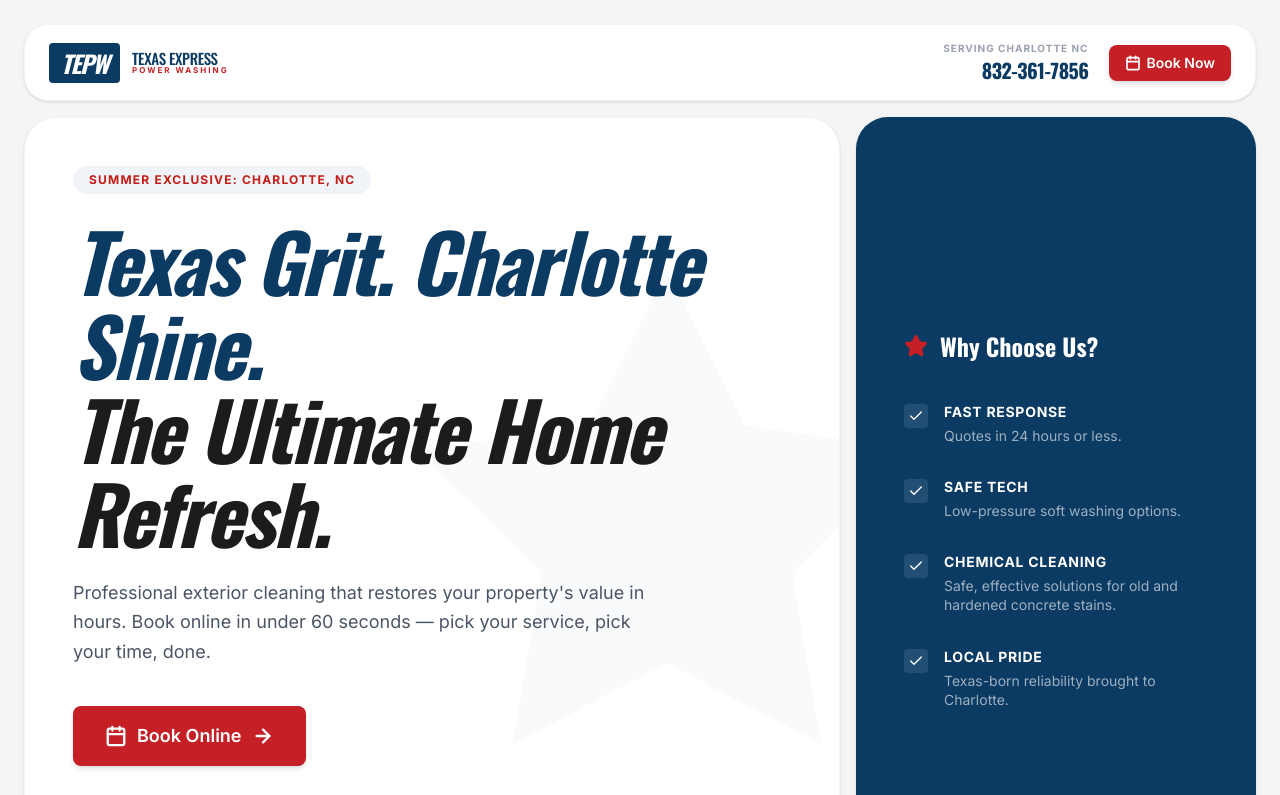
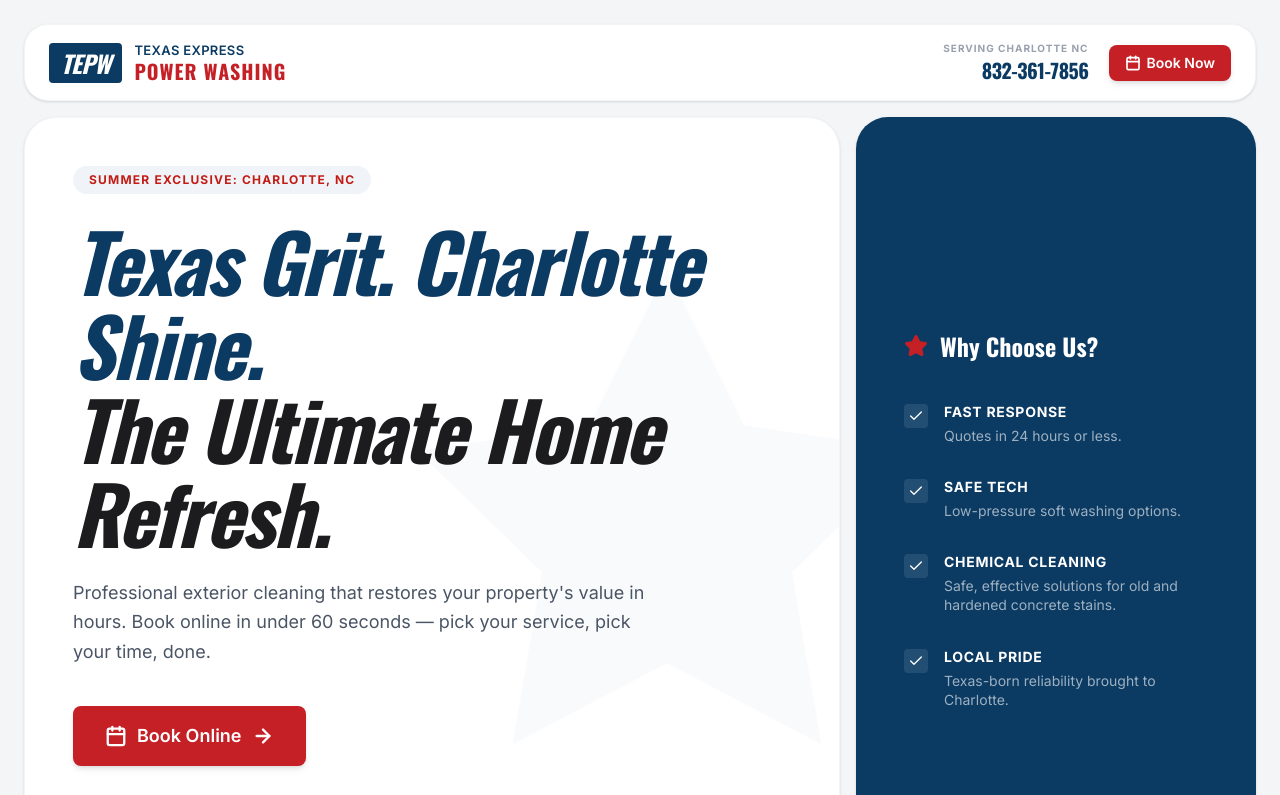
Before and after one commit to Ethereal-A/TEPW-website, a React (Vite) app: page / in a window 1280 px wide. Shown: the top 795 px of the page. Built offline with nearby package versions, Linux system fonts and the light colour scheme.

Commit message:
navbar adjust

```diff
--- a/src/components/Navbar2.tsx
+++ b/src/components/Navbar2.tsx
@@ -3,18 +3,18 @@ import { BookingButton } from './BookingButton';
 
 export function Navbar2() {
   return (
-    <nav className="w-full bg-white rounded-3xl shrink-0 border border-gray-100 shadow-sm flex items-center justify-between px-6 py-4">
-      {/* Logo block */}
+    <nav className="w-full bg-white rounded-3xl shrink-0 border border-gray-100 shadow-sm flex items-center justify-between px-4 sm:px-6 py-4">
+      {/* Logo block — "POWER WASHING" is now dominant, matching the flyer */}
       <div className="flex items-center gap-3">
-        <div className="bg-brand-navy text-white font-display font-black italic px-3 py-1 rounded text-2xl flex items-center tracking-tighter">
+        <div className="bg-brand-navy text-white font-display font-bold italic px-3 py-1 rounded text-2xl flex items-center tracking-tight">
           TEPW
         </div>
         <div className="flex flex-col leading-none">
-          <span className="font-display font-medium text-[15px] uppercase tracking-tight text-brand-navy">
+          <span className="font-sans font-semibold text-[11px] sm:text-[13px] uppercase tracking-wide text-brand-navy mb-0.5 sm:mb-1">
             Texas Express
           </span>
-          <span className="text-brand-red font-bold text-[8px] tracking-[0.25em] uppercase">
-             Power Washing
+          <span className="text-brand-red font-display font-bold text-base sm:text-xl tracking-wider uppercase leading-none">
+            Power Washing
           </span>
         </div>
       </div>
```
